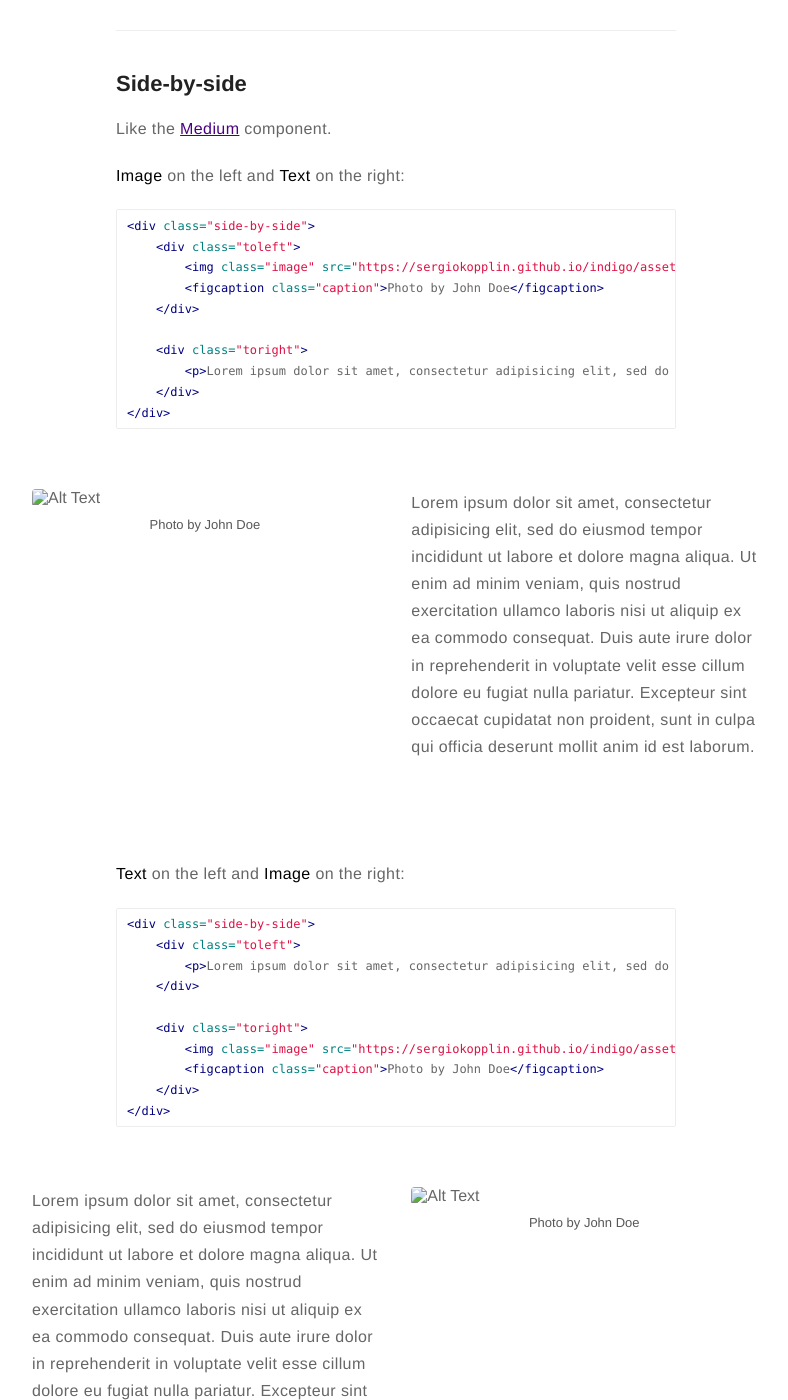
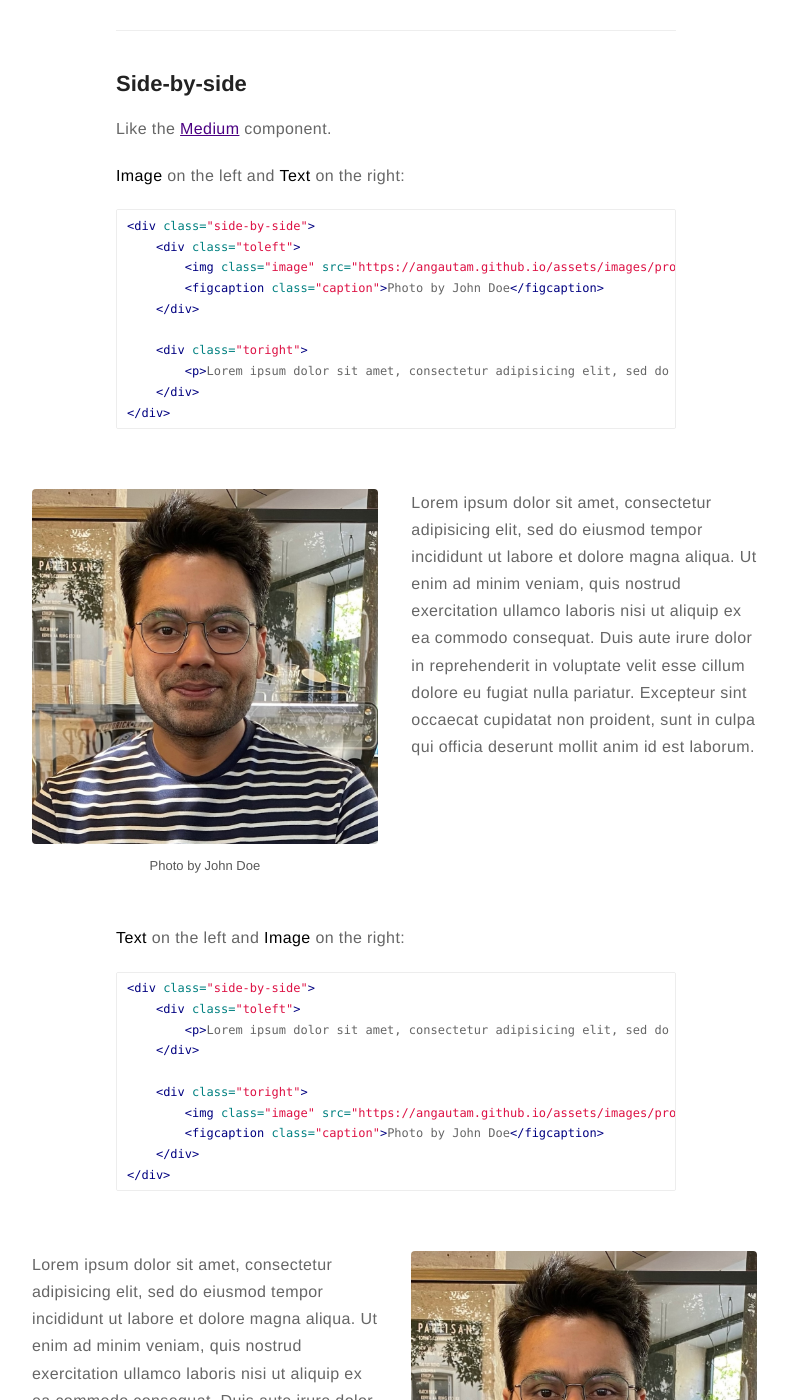
Before and after one commit to angautam/angautam.github.io, a Jekyll site: the page built from _posts/2015-02-24-markdown-extra-components.markdown, in a window 1280 px wide and 1400 px high, scrolled down 1070 px. Shown: the whole window, without its empty margins (244-1032 px from the left). Built offline with Jekyll 4.4.1, drawn with Linux system fonts in a browser that asks for light colours; nearby versions of some CDN libraries; comment, search, counter and statistics services are not loaded; some of the changed lines change nothing that is shown.

Commit message:
update profile.jpg

```diff
--- a/_config.yml
+++ b/_config.yml
@@ -20,7 +20,7 @@ resume: true
 resume-external: true
 resume-url: https://google.com/?q=my+resume
 
-url: https://sergiokopplin.github.io/indigo
+url: https://angautam.github.io
 # your url: https://USERNAME.github.io
 
 permalink: /:title/
```
Also changed, not shown: assets/images/profile.jpg (renamed from assets/images/profile.jpeg), 2 other files.
